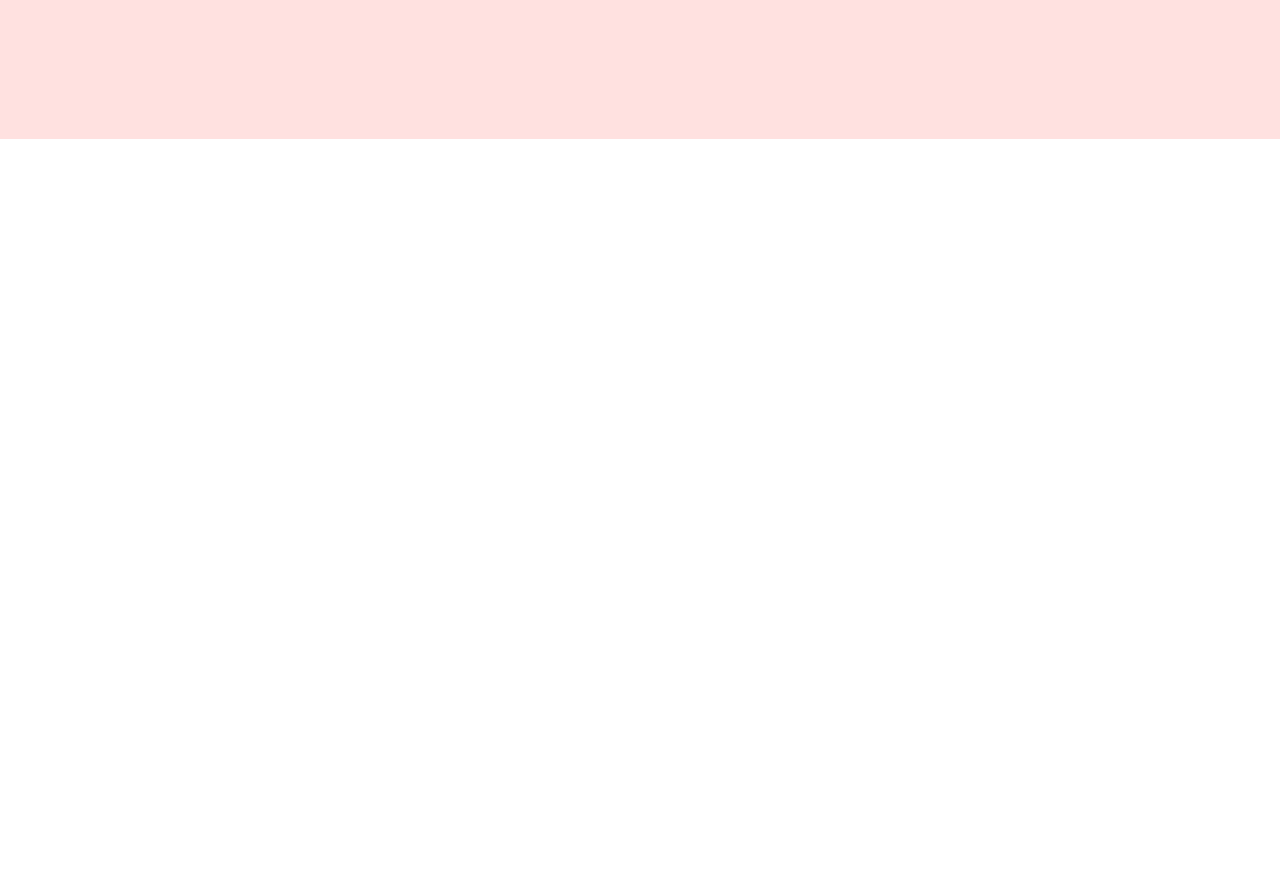
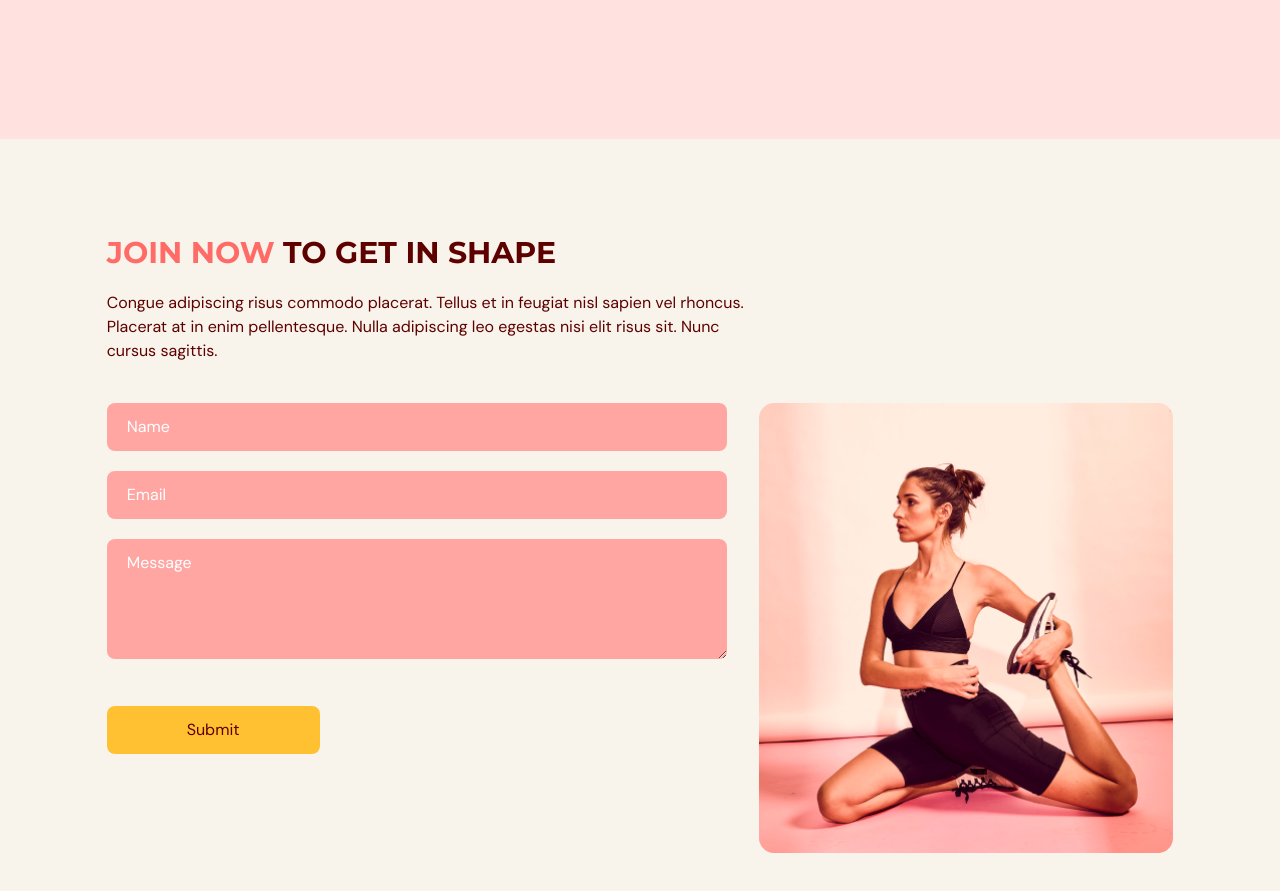
Before and after one commit to AHTHneeuhl/gym-typescript, a React (Vite) app: page / in a window 1280 px wide. Shown: the part 2780-3671 px from the top of the page. Before the commit the page ends 2919 px from the top, so only its background shows below. Built offline with nearby package versions, Linux system fonts and the light colour scheme.

Commit message:
Contact Us Page

```diff
--- a/package.json
+++ b/package.json
@@ -13,7 +13,8 @@
     "framer-motion": "^9.0.1",
     "react": "^18.2.0",
     "react-anchor-link-smooth-scroll": "1.0.12",
-    "react-dom": "^18.2.0"
+    "react-dom": "^18.2.0",
+    "react-hook-form": "^7.43.0"
   },
   "devDependencies": {
     "@types/node": "^18.11.18",
--- a/src/App.tsx
+++ b/src/App.tsx
@@ -2,6 +2,7 @@
 import Home from "@/scenes/home";
 import Benefits from "@/scenes/benefits";
 import OurClasses from "@/scenes/ourClasses";
+import ContactUs from "@/scenes/contactUs";
 import { useEffect, useState } from "react";
 import { SelectedPage } from "@/shared/types";
 
@@ -35,6 +36,7 @@
       <Home setSelectedPage={setSelectedPage} />
       <Benefits setSelectedPage={setSelectedPage} />
       <OurClasses setSelectedPage={setSelectedPage} />
+      <ContactUs setSelectedPage={setSelectedPage} />
     </main>
   );
 };
--- /dev/null
+++ b/src/scenes/contactUs/index.tsx
@@ -0,0 +1,159 @@
+import { useForm } from "react-hook-form";
+import { SelectedPage } from "@/shared/types";
+import { motion } from "framer-motion";
+import ContactUsPageGraphic from "@/assets/ContactUsPageGraphic.png";
+import Heading from "@/shared/Heading";
+
+type Props = {
+  setSelectedPage: (value: SelectedPage) => void;
+};
+
+const ContactUs = ({ setSelectedPage }: Props) => {
+  const inputStyles = `w-full mb-5 rounded-lg bg-primary-300 px-5 py-3 placeholder-white`;
+
+  const {
+    trigger,
+    register,
+    formState: { errors },
+  } = useForm();
+
+  const onSubmit = async (e: any) => {
+    const isValid = await trigger();
+    if (!isValid) {
+      e.preventDefault();
+    }
+  };
+
+  return (
+    <section id="contactus" className="mx-auto w-5/6 pt-24 pb-32">
+      <motion.div
+        onViewportEnter={() => setSelectedPage(SelectedPage.ContactUs)}
+      >
+        <motion.div
+          className="md:w-3/5"
+          initial="hidden"
+          whileInView="visible"
+          viewport={{ once: true, amount: 0.5 }}
+          transition={{ duration: 0.5 }}
+          variants={{
+            hidden: { opacity: 0, x: -50 },
+            visible: { opacity: 1, x: 0 },
+          }}
+        >
+          <Heading>
+            <span className="text-primary-500">JOIN NOW</span> TO GET IN SHAPE
+          </Heading>
+          <p className="my-5">
+            Congue adipiscing risus commodo placerat. Tellus et in feugiat nisl
+            sapien vel rhoncus. Placerat at in enim pellentesque. Nulla
+            adipiscing leo egestas nisi elit risus sit. Nunc cursus sagittis.
+          </p>
+        </motion.div>
+        <div className="mt-10 justify-between gap-8 md:flex">
+          <motion.div
+            className="mt-10 basis-3/5 md:mt-0"
+            initial="hidden"
+            whileInView="visible"
+            viewport={{ once: true, amount: 0.5 }}
+            transition={{ duration: 0.5 }}
+            variants={{
+              hidden: { opacity: 0, y: 50 },
+              visible: { opacity: 1, y: 0 },
+            }}
+          >
+            <form
+              target="_black"
+              onSubmit={onSubmit}
+              action="https://formsubmit.co/7292fa2330e5592bbd1e31ab3925dd21"
+              method="POST"
+            >
+              <input
+                className={inputStyles}
+                type="text"
+                placeholder="Name"
+                {...register("name", {
+                  required: true,
+                  maxLength: 100,
+                })}
+              />
+              {errors.name && (
+                <p className="mt-1 text-primary-500">
+                  {errors.name.type === "required"
+                    ? "This field is required"
+                    : null}
+                  {errors.name.type === "maxLength"
+                    ? "Max length is 2000 chars"
+                    : null}
+                </p>
+              )}
+              <input
+                className={inputStyles}
+                type="email"
+                placeholder="Email"
+                {...register("email", {
+                  required: true,
+                  pattern: /^[A-Z0-9._%+-]+@[A-Z0-9.-]+\.[A-Z]{2,}$/i,
+                })}
+              />
+              {errors.email && (
+                <p className="mt-1 text-primary-500">
+                  {errors.email.type === "required"
+                    ? "This field is required"
+                    : null}
+                  {errors.email.type === "pattern" ? "Invalid email" : null}
+                </p>
+              )}
+              <textarea
+                className={inputStyles}
+                placeholder="Message"
+                rows={4}
+                cols={50}
+                {...register("message", {
+                  required: true,
+                  maxLength: 2000,
+                })}
+              />
+              {errors.message && (
+                <p className="mt-1 text-primary-500">
+                  {errors.message.type === "required"
+                    ? "This field is required"
+                    : null}
+                  {errors.message.type === "maxLength"
+                    ? "Max length is 2000 chars"
+                    : null}
+                </p>
+              )}
+              <button
+                type="submit"
+                className="mt-5 rounded-lg bg-secondary-500 px-20 py-3 transition duration-500 hover:text-white"
+              >
+                Submit
+              </button>
+            </form>
+          </motion.div>
+          <motion.div
+            className="relative mt-16 basis-2/5 md:mt-0"
+            initial="hidden"
+            whileInView="visible"
+            viewport={{ once: true, amount: 0.5 }}
+            transition={{ duration: 0.5, delay: 0.25 }}
+            variants={{
+              hidden: { opacity: 0, y: 50 },
+              visible: { opacity: 1, y: 0 },
+            }}
+          >
+            <div className="mb:before:content-evolvetext w-full before:absolute before:-bottom-20 before:-right-10 before:z-[-1]">
+              <img
+                className="w-full"
+                src={ContactUsPageGraphic}
+                alt="contact-us-page-graphic"
+              />
+            </div>
+          </motion.div>
+        </div>
+      </motion.div>
+    </section>
+  );
+};
+
+export default ContactUs;
```
Also changed, not shown: 1 other file (tests, documents, lock files or other folders).
